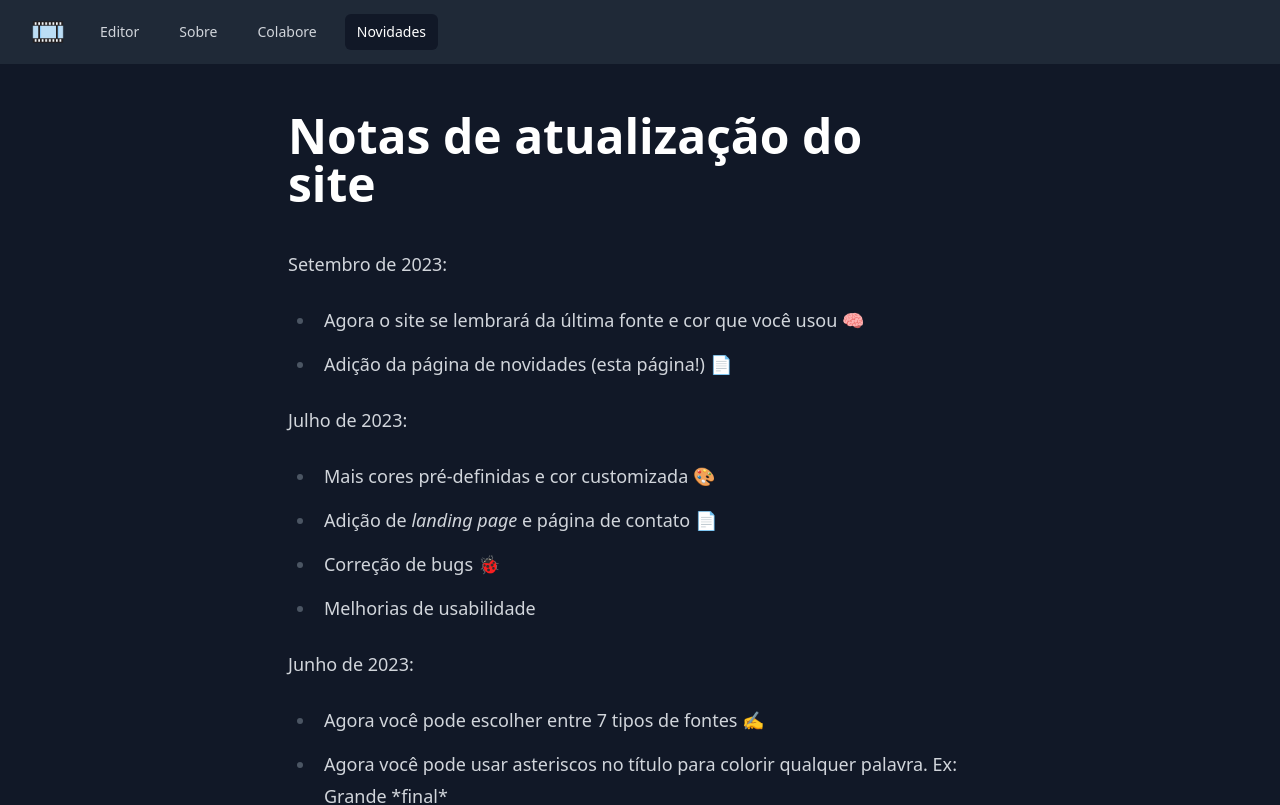
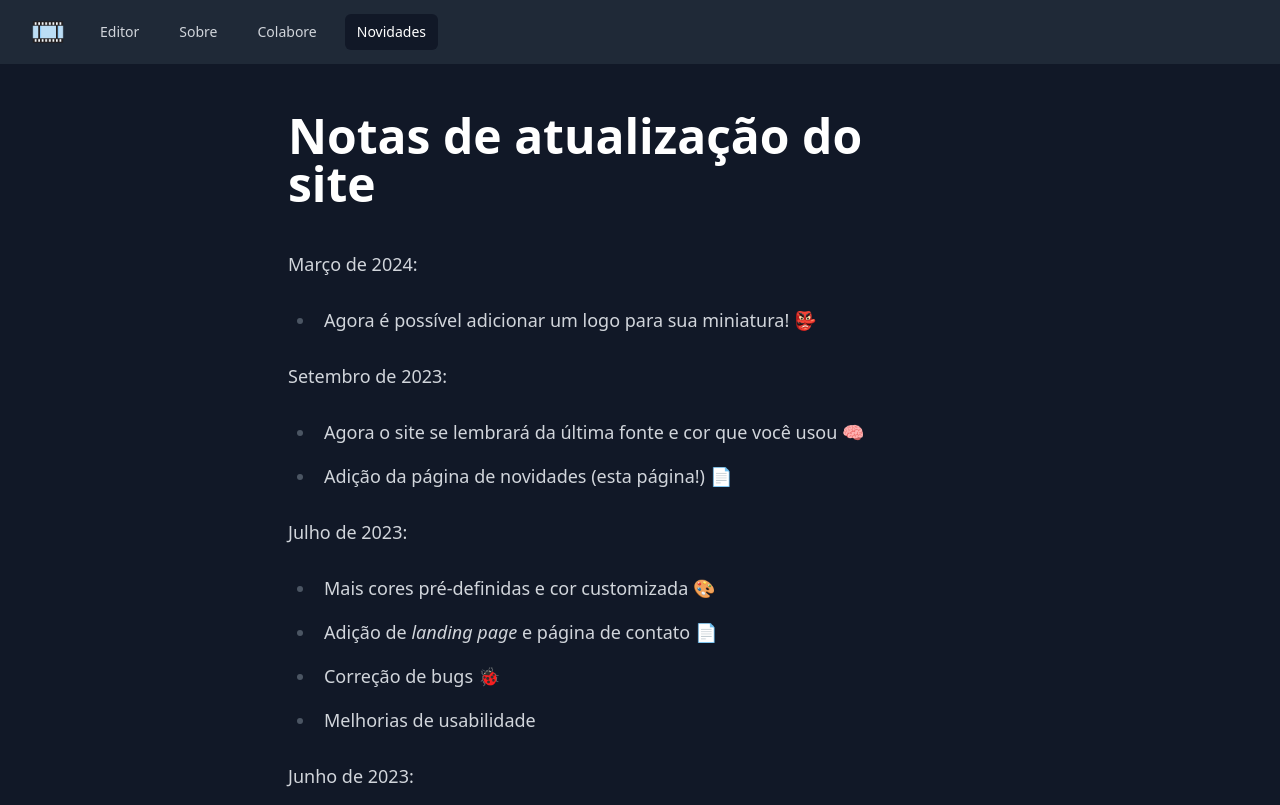
Before and after one commit to wdsrocha/miniatura-batalhas-de-rima, a Next.js app: page /novidades in a window 1280 px wide. Shown: the top 805 px of the page. Built offline with nearby package versions, Linux system fonts and the light colour scheme.

Commit message:
Update news page

```diff
--- a/src/app/novidades/page.tsx
+++ b/src/app/novidades/page.tsx
@@ -8,6 +8,10 @@ export default function NewsPage() {
       <main className="mx-auto max-w-3xl px-4 py-12 sm:px-6 lg:px-8">
         <article className="prose prose-invert md:prose-lg prose-img:mx-auto">
           <h1>Notas de atualização do site</h1>
+          <p>Março de 2024:</p>
+          <ul>
+            <li>Agora é possível adicionar um logo para sua miniatura! 👺</li>
+          </ul>
           <p>Setembro de 2023:</p>
           <ul>
             <li>
```
